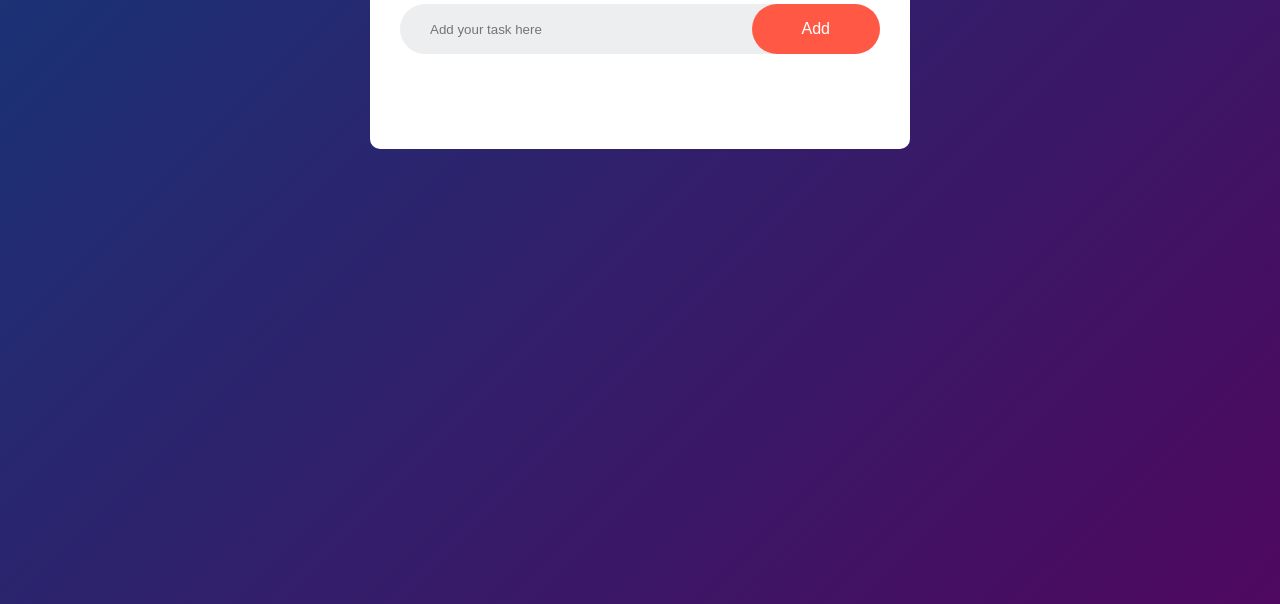
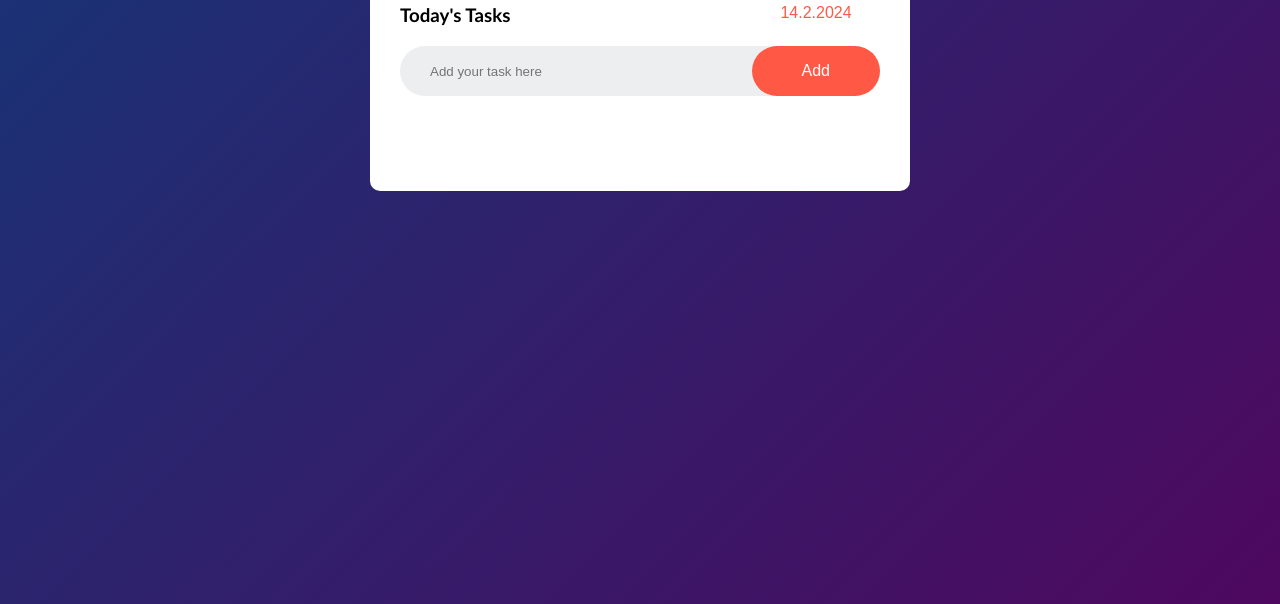
Before and after one commit to vanigupta262/To-do-List, a plain HTML site: page index.html in a window 1280 px wide. Shown: the part 196-800 px from the top of the page. Drawn offline with Linux system fonts and the light colour scheme.

Commit message:
Update index.html

```diff
--- a/index.html
+++ b/index.html
@@ -14,16 +14,21 @@
     <!-- step 4- create div class wrapper -- type .wrapper enter, created -->
     <div class="container">
         <div class="todo-app">
+
             <h2>To-Do List <img src="images/icon.png"></h2>
+            <div class="headings" id="headings">
+                <h3 >Today's Tasks</h3>
+            </div>
+
             <div class="row">
                 <input type="text" id="input-box" placeholder="Add your task here">
                 <button onclick="addtask()">Add</button>
             </div>
-            <ul id="list-container">
-                <!-- <li class="checked">Task 1</li>
-                <li>Task 2</li>
-                <li>Task 3</li> -->
-            </ul>
+                <ul id="list-container">
+                    <!-- <li class="checked">Task 1</li>
+                    <li>Task 2</li>
+                    <li>Task 3</li> -->
+                    </ul>
         </div>
     </div>
 
```
